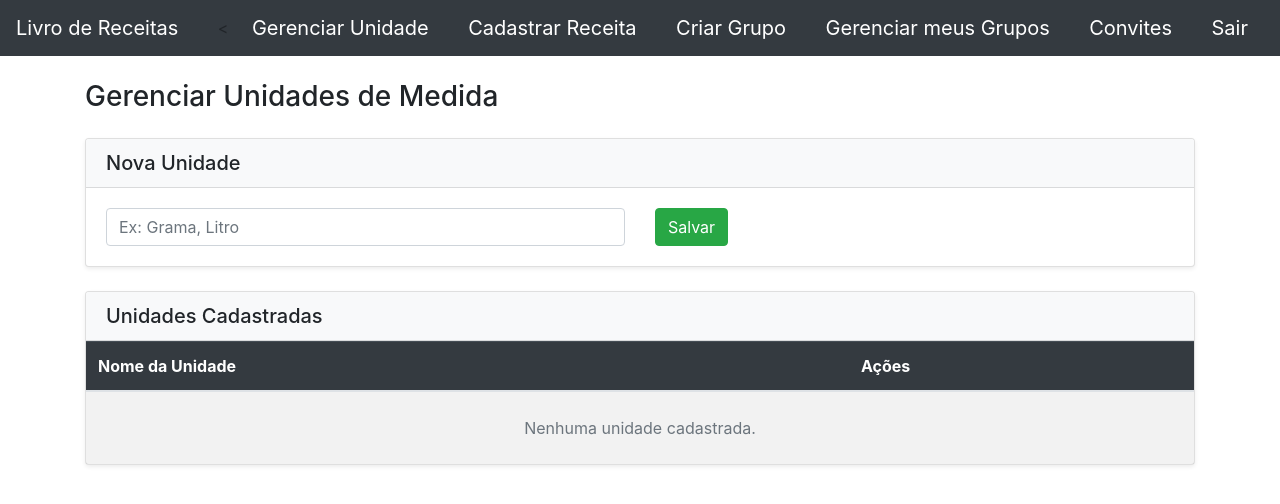
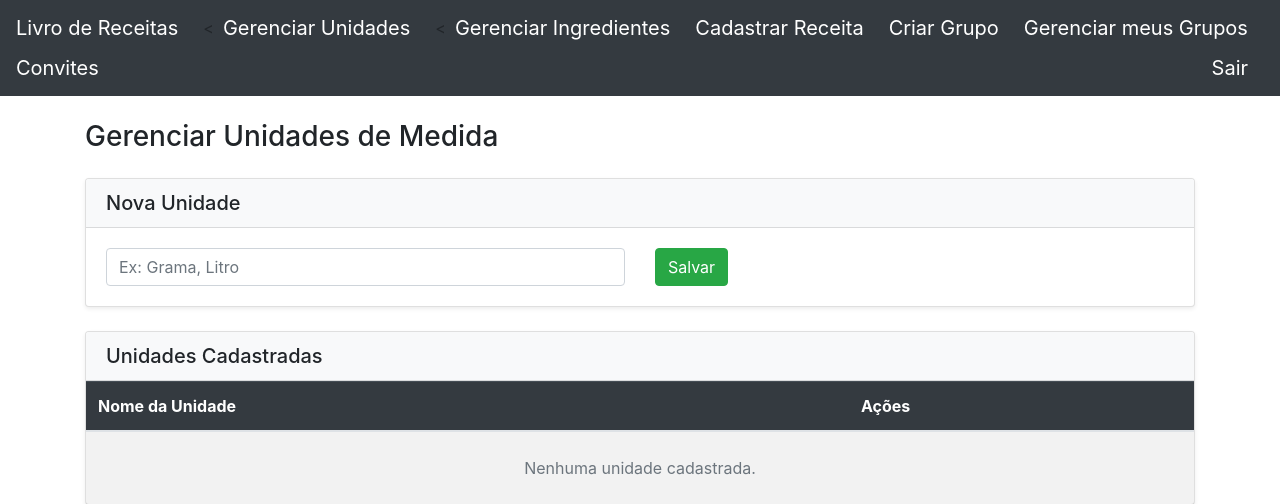
Before and after one commit to augustin1977/Livro_Receitas, a Django app: page /receita/unidades/ in a window 1280 px wide. Shown: the top 504 px of the page. Run offline with Django 4.2, Linux system fonts and the light colour scheme; data that the repository does not hold is empty.

Commit message:
Criando Gestão de ingredientes

```diff
--- a/receita/signals.py
+++ b/receita/signals.py
@@ -47,7 +47,7 @@ def popular_dados_sempre(sender, **kwargs):
         'Fermento em Pó',
         'Água',
         'Fermento Biológico',
-        'Creme de Leite'
+        'Creme de Leite',
         'Leite Condensado',
         'Açucar Cristal',
         'Mel',
--- a/receita/urls.py
+++ b/receita/urls.py
@@ -14,4 +14,7 @@ urlpatterns = [
     path('confirmar-exclusao/', views.confirmar_exclusao, name='confirmar_exclusao'),
     path('excluir-receita/', views.excluir_receita, name='excluir_receita'),
     path('editar/', views.editar_receita, name='editar_receita'),
+    path('ingredientes/', views.gerenciar_ingredientes, name='gerenciar_ingredientes'),
+    path('ingredientes/editar/<int:pk>/', views.editar_ingrediente, name='editar_ingrediente'),
+    path('ingredientes/excluir/<int:pk>/', views.excluir_ingrediente, name='excluir_ingrediente'),
 ]
--- a/receita/views.py
+++ b/receita/views.py
@@ -282,3 +282,45 @@ def editar_receita(request):
         'unidades': unidades,
     }
     return render(request, "editar_receita.html", context)
+
+def gerenciar_ingredientes(request):
+    if request.method == 'POST':
+        nome = request.POST.get('nome_ingrediente')
+        if nome:
+            Material.objects.create(nome=nome.capitalize())
+        return redirect('gerenciar_ingredientes')
+
+    ingredientes = Material.objects.all().order_by(Lower('nome'))
+    return render(request, 'gerenciar_ingredientes.html', {'ingredientes': ingredientes})
+
+# View de Edição
+def editar_ingrediente(request, pk):
+    try :
+        ingrediente = Material.objects.get(pk=pk)
+    except:
+        messages.error(request, "Ingrediente não existe")
+        return redirect("gerenciar_ingredientes")
+    print(ingrediente)
+    if request.method == 'POST':
+        nome = request.POST.get('nome_ingrediente')
+        if nome:
+            ingrediente.nome = nome.capitalize()
+            ingrediente.save()
+        return redirect('gerenciar_ingredientes')
+
+    ingredientes = Material.objects.all().order_by(Lower('nome'))
+    return render(request, 'gerenciar_ingredientes.html', {
+        'ingredientes': ingredientes,
+        'ingrediente_editando': ingrediente
+    })
+
+# View de Exclusão
+def excluir_ingrediente(request, pk):
+    try :
+        ingrediente = Material.objects.get(pk=pk)
+    except:
+        messages.error(request, "Ingrediente não existe")
+        return redirect("gerenciar_ingredientes")
+
+    ingrediente.delete()
+    return redirect('gerenciar_ingredientes')
--- a/templates/menu_basico.html
+++ b/templates/menu_basico.html
@@ -1,5 +1,6 @@
 
-<<a class="navbar-brand" href="{% url 'gerenciar_unidades' %}">Gerenciar Unidade</a>
+<<a class="navbar-brand" href="{% url 'gerenciar_unidades' %}">Gerenciar Unidades</a>
+<<a class="navbar-brand" href="{% url 'gerenciar_ingredientes' %}">Gerenciar Ingredientes</a>
 <a class="navbar-brand" href="{% url 'cadastrar_receita' %}">Cadastrar Receita</a>
 <a class="navbar-brand" href="{% url 'cadastrar_grupo' %}">Criar Grupo</a>
 <a class="navbar-brand" href="{% url 'meus_grupos_administrados' %}">Gerenciar meus Grupos</a>
```
Also changed, not shown: receita/templates/gerenciar_ingredientes.html (added, +69 -0 lines).
